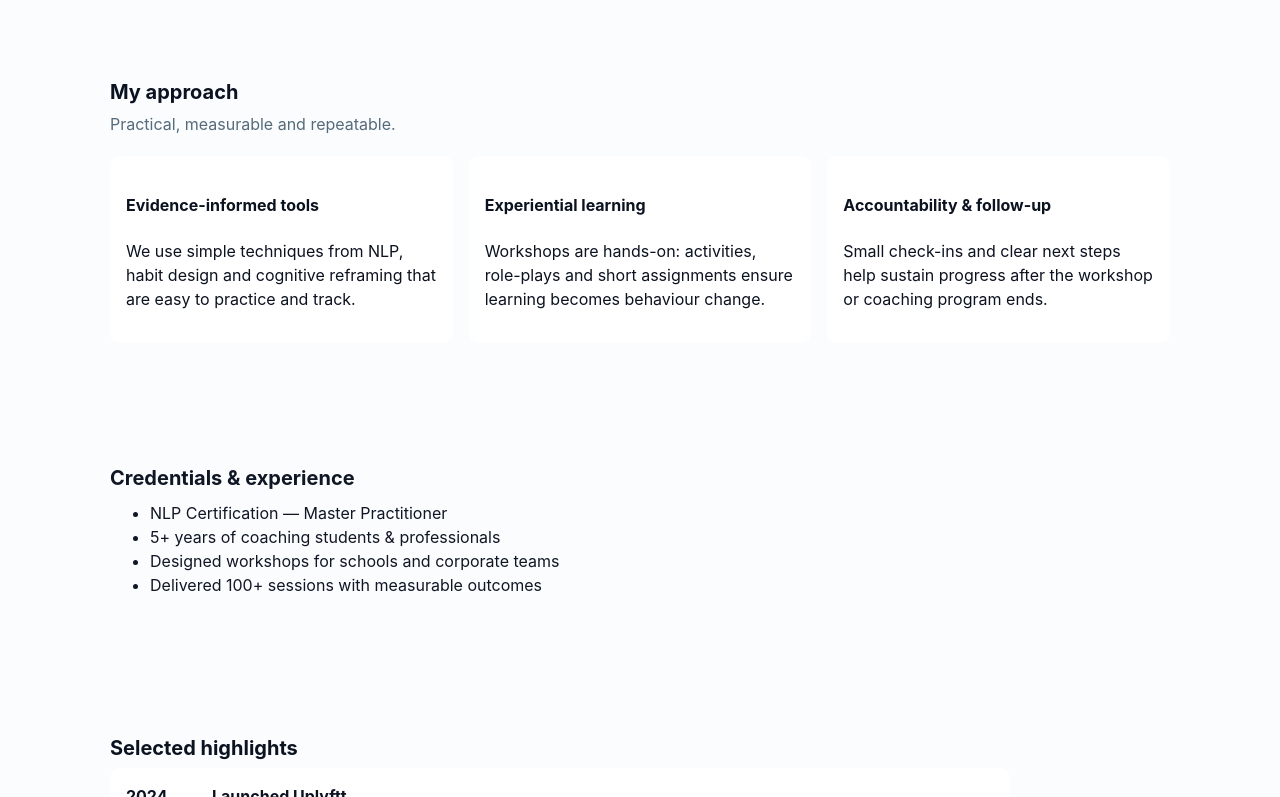
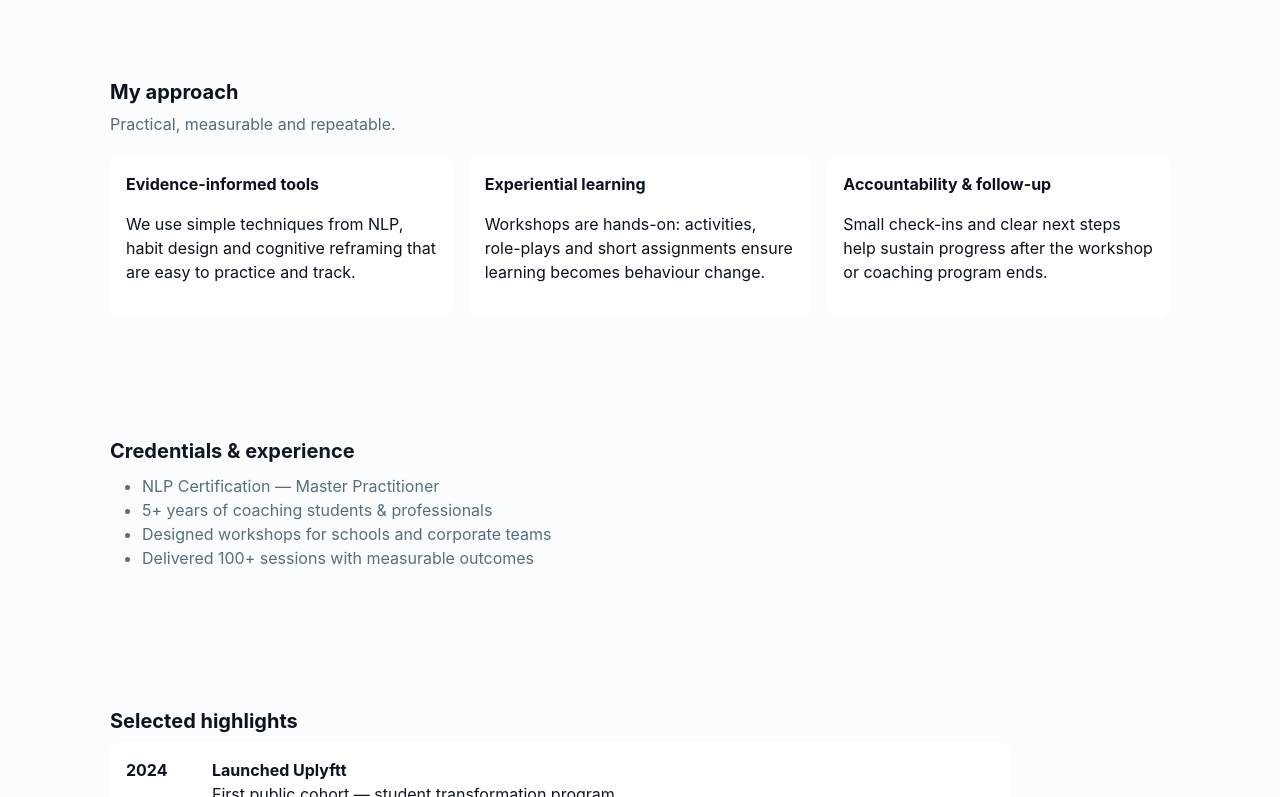
Before and after one commit to soorajnathks/my-website, a plain HTML site: page about.html in a window 1280 px wide. Shown: the part 485-1282 px from the top of the page. Drawn offline with Linux system fonts and the light colour scheme.

Commit message:
Update style.css

```diff
--- a/styles/style.css
+++ b/styles/style.css
@@ -112,3 +112,7 @@ body{
 
 /* small tweaks */
 .large{padding:0.9rem 1.2rem;font-size:1.05rem}
+/* About page small additions */
+.profile-card img{border-radius:12px;width:100%;height:auto;display:block}
+.bullets{list-style:disc;margin-left:1rem;padding-left:1rem;color:var(--muted)}
+.service h4{margin:0 0 .4rem}
```
